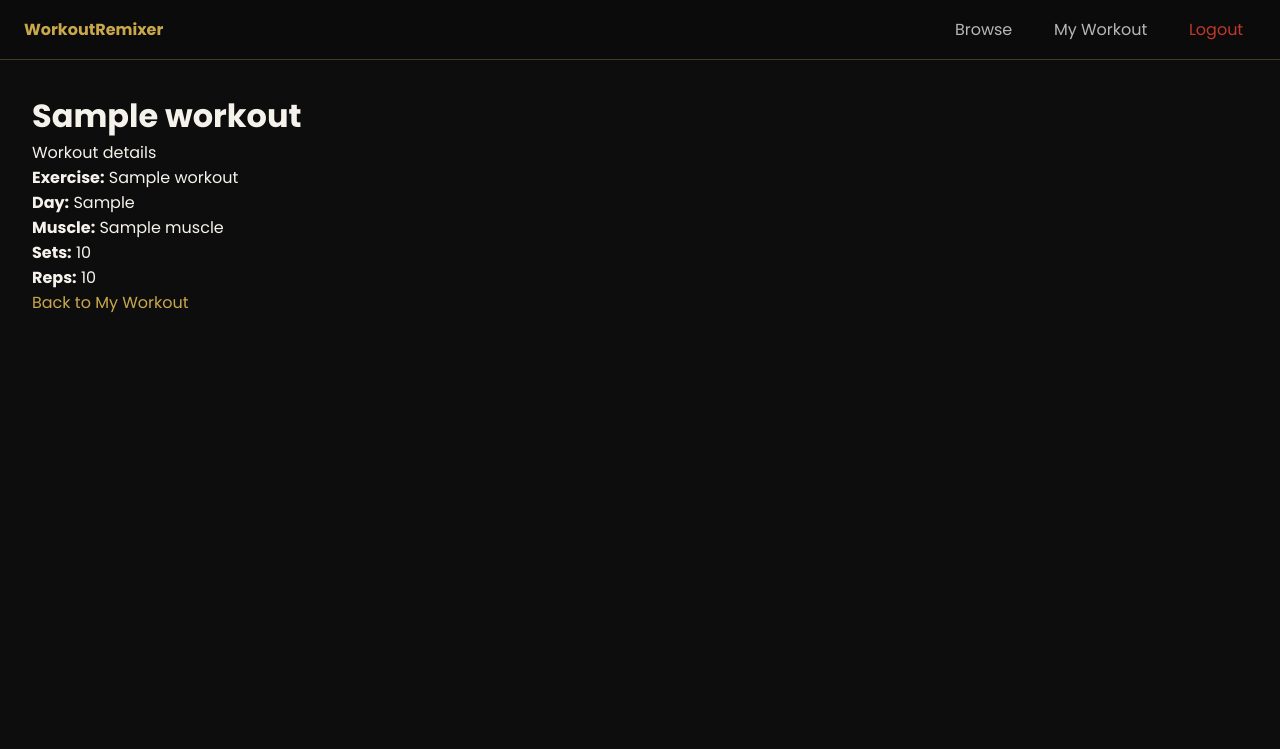
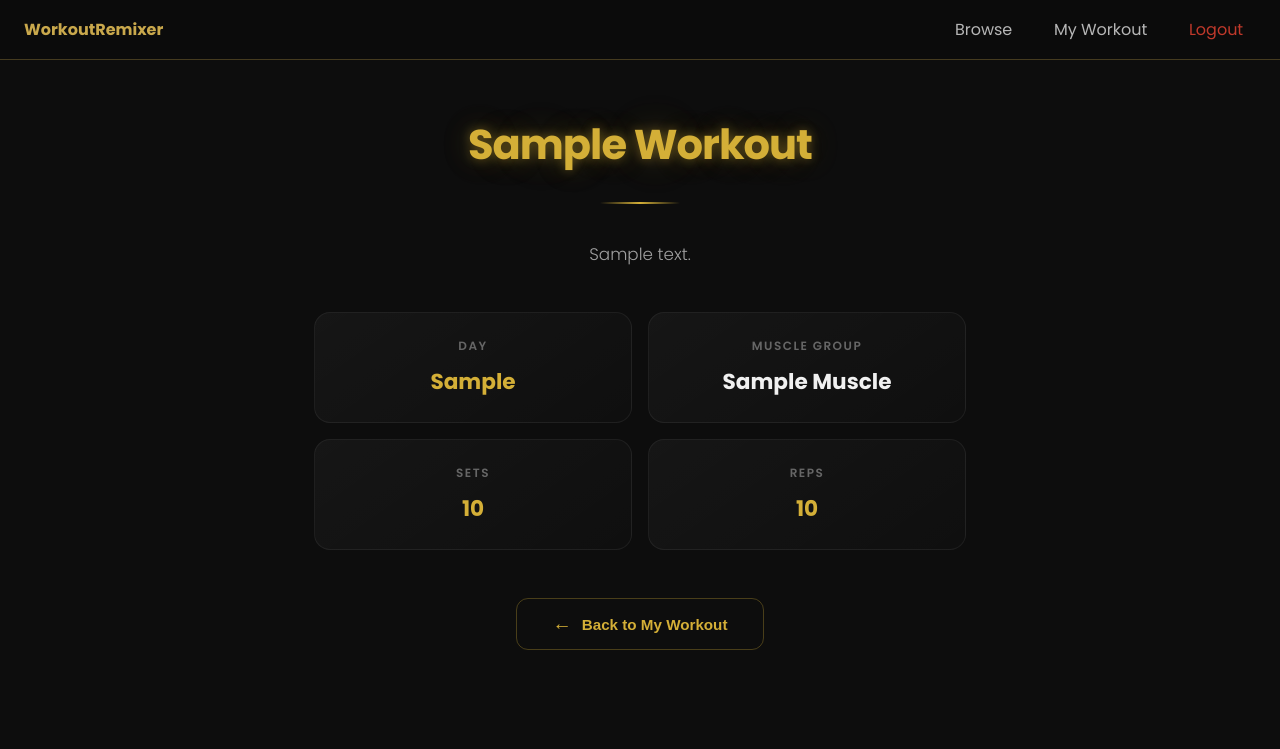
Before and after one commit to GymBuddies4/Gym-Buddy, a Python web app: template app/templates/workout_detail.html in a window 1280 px wide. Shown: the top 749 px of the page. Run offline with Jinja, Linux system fonts and the light colour scheme; the template is opened without the code that fills it: most values are stand-ins (such as "Sample title", 1, 10 or a date in 2020).

Commit message:
Update workout_detail.html

```diff
--- a/app/templates/workout_detail.html
+++ b/app/templates/workout_detail.html
@@ -1,23 +1,201 @@
 {% extends "base.html" %}
 {% block content %}
 
-<div class="page-container">
-    <div class="page-header">
-        <h1>{{ workout.exercise_name }}</h1>
-        <p>Workout details</p>
+<style>
+    .view-container {
+        max-width: 700px;
+        margin: 0 auto;
+        padding: 60px 24px 100px;
+        display: flex;
+        flex-direction: column;
+        align-items: center;
+    }
+
+    .exercise-name {
+        font-size: 2.6rem;
+        font-weight: 800;
+        color: #d4af37;
+        text-align: center;
+        text-transform: capitalize;
+        letter-spacing: -1px;
+        line-height: 1.2;
+        margin-bottom: 12px;
+        text-shadow:
+            0 0 10px rgba(212, 175, 55, 0.5),
+            0 0 30px rgba(212, 175, 55, 0.3),
+            0 0 60px rgba(212, 175, 55, 0.15),
+            0 0 100px rgba(212, 175, 55, 0.08);
+        animation: glowPulse 3s ease-in-out infinite alternate;
+    }
+
+    @keyframes glowPulse {
+        0% {
+            text-shadow:
+                0 0 10px rgba(212, 175, 55, 0.4),
+                0 0 30px rgba(212, 175, 55, 0.2),
+                0 0 60px rgba(212, 175, 55, 0.1);
+        }
+        100% {
+            text-shadow:
+                0 0 15px rgba(212, 175, 55, 0.7),
+                0 0 40px rgba(212, 175, 55, 0.4),
+                0 0 80px rgba(212, 175, 55, 0.2),
+                0 0 120px rgba(212, 175, 55, 0.1);
+        }
+    }
+
+    .gold-divider {
+        width: 80px;
+        height: 2px;
+        background: linear-gradient(90deg, transparent, #d4af37, transparent);
+        margin: 20px 0 36px;
+        border-radius: 2px;
+    }
+
+    .exercise-description {
+        font-size: 1.05rem;
+        color: #a0a0a0;
+        text-align: center;
+        line-height: 1.7;
+        max-width: 560px;
+        margin-bottom: 44px;
+        font-weight: 300;
+    }
+
+    .info-grid {
+        display: grid;
+        grid-template-columns: 1fr 1fr;
+        gap: 16px;
+        width: 100%;
+        margin-bottom: 48px;
+    }
+
+    .info-card {
+        background: linear-gradient(145deg, rgba(255,255,255,0.04), rgba(255,255,255,0.01));
+        border: 1px solid rgba(255, 255, 255, 0.06);
+        border-radius: 16px;
+        padding: 24px;
+        text-align: center;
+        transition: all 0.3s ease;
+    }
+
+    .info-card:hover {
+        border-color: rgba(212, 175, 55, 0.2);
+        background: linear-gradient(145deg, rgba(212, 175, 55, 0.05), rgba(212, 175, 55, 0.01));
+        transform: translateY(-2px);
+    }
+
+    .info-card .label {
+        font-size: 0.75rem;
+        font-weight: 600;
+        text-transform: uppercase;
+        letter-spacing: 1.5px;
+        color: #666;
+        margin-bottom: 10px;
+    }
+
+    .info-card .value {
+        font-size: 1.35rem;
+        font-weight: 700;
+        color: #f0f0f0;
+        text-transform: capitalize;
+    }
+
+    .info-card .value.gold {
+        color: #d4af37;
+    }
+
+    .info-card .value.dim {
+        color: #666;
+        font-style: italic;
+        font-weight: 400;
+        font-size: 1rem;
+    }
+
+    .back-btn {
+        display: inline-flex;
+        align-items: center;
+        gap: 10px;
+        padding: 14px 36px;
+        background: transparent;
+        border: 1px solid rgba(212, 175, 55, 0.3);
+        color: #d4af37;
+        font-family: 'Outfit', sans-serif;
+        font-size: 0.95rem;
+        font-weight: 600;
+        border-radius: 12px;
+        cursor: pointer;
+        text-decoration: none;
+        transition: all 0.3s ease;
+    }
+
+    .back-btn:hover {
+        background: rgba(212, 175, 55, 0.1);
+        border-color: rgba(212, 175, 55, 0.5);
+        transform: translateY(-1px);
+        box-shadow: 0 4px 20px rgba(212, 175, 55, 0.1);
+    }
+
+    .back-btn .arrow {
+        font-size: 1.2rem;
+        transition: transform 0.3s ease;
+    }
+
+    .back-btn:hover .arrow {
+        transform: translateX(-3px);
+    }
+
+    @media (max-width: 500px) {
+        .exercise-name { font-size: 1.9rem; }
+        .info-grid { grid-template-columns: 1fr; }
+    }
+</style>
+
+<div class="view-container">
+
+    <h1 class="exercise-name">{{ workout.exercise_name }}</h1>
+
+    <div class="gold-divider"></div>
+
+    {% if description %}
+    <p class="exercise-description">{{ description }}</p>
+    {% else %}
+    <p class="exercise-description">No description available for this exercise.</p>
+    {% endif %}
+
+    <div class="info-grid">
+
+        <div class="info-card">
+            <div class="label">Day</div>
+            <div class="value gold">{{ workout.day_of_week }}</div>
+        </div>
+
+        <div class="info-card">
+            <div class="label">Muscle Group</div>
+            {% if workout.muscle and workout.muscle != "Not specified" %}
+            <div class="value">{{ workout.muscle }}</div>
+            {% else %}
+            <div class="value dim">Not specified</div>
+            {% endif %}
+        </div>
+
+        <div class="info-card">
+            <div class="label">Sets</div>
+            <div class="value gold">{{ workout.sets or "Not specified" }}</div>
+        </div>
+
+        <div class="info-card">
+            <div class="label">Reps</div>
+            <div class="value gold">{{ workout.reps or "Not specified" }}</div>
+        </div>
+
     </div>
 
-    <div class="workout-card">
-        <p><strong>Exercise:</strong> {{ workout.exercise_name }}</p>
-        <p><strong>Day:</strong> {{ workout.day_of_week }}</p>
-        <p><strong>Muscle:</strong> {{ workout.muscle or "Not specified" }}</p>
-        <p><strong>Sets:</strong> {{ workout.sets or "Not specified" }}</p>
-        <p><strong>Reps:</strong> {{ workout.reps or "Not specified" }}</p>
-    </div>
+    <a href="/my-workout" class="back-btn">
+        <span class="arrow">←</span>
+        Back to My Workout
+    </a>
 
-    <div class="workout-actions">
-        <a href="/my-workout">Back to My Workout</a>
-    </div>
 </div>
 
 {% endblock %}
```
